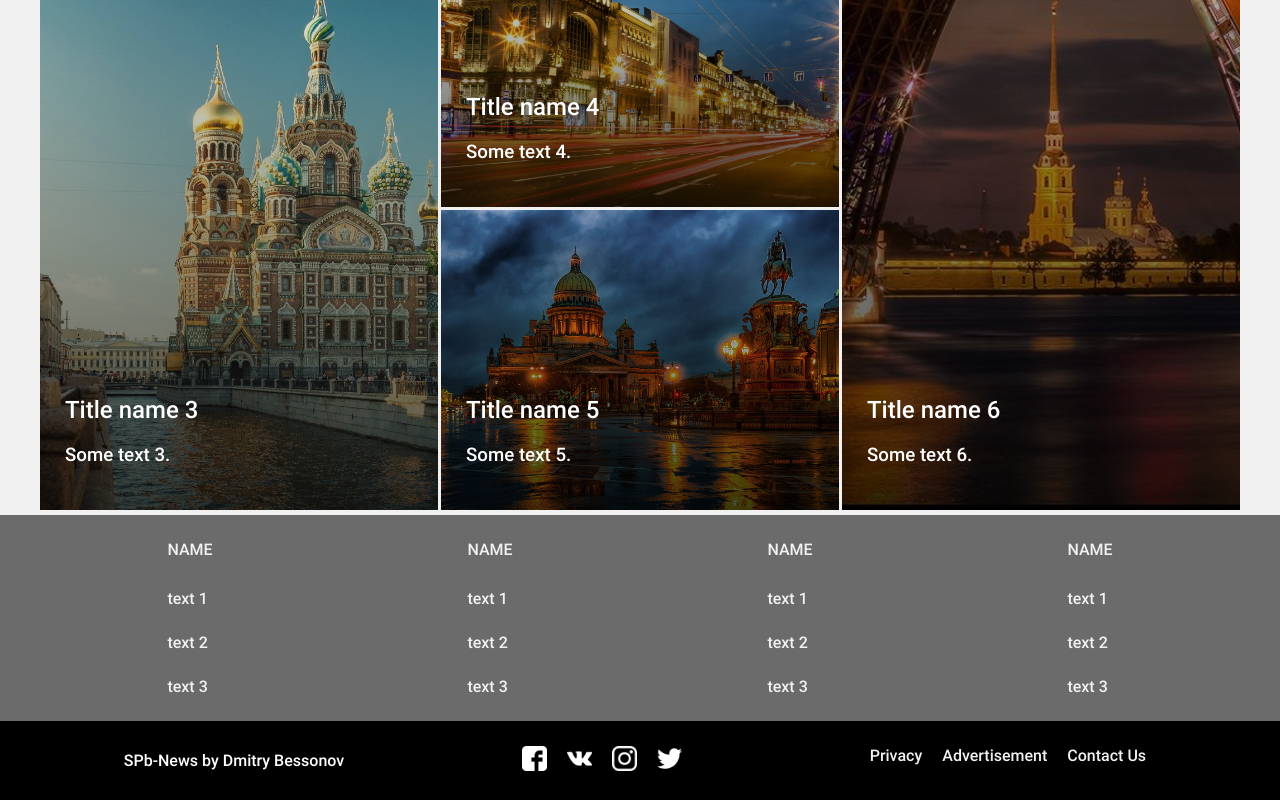
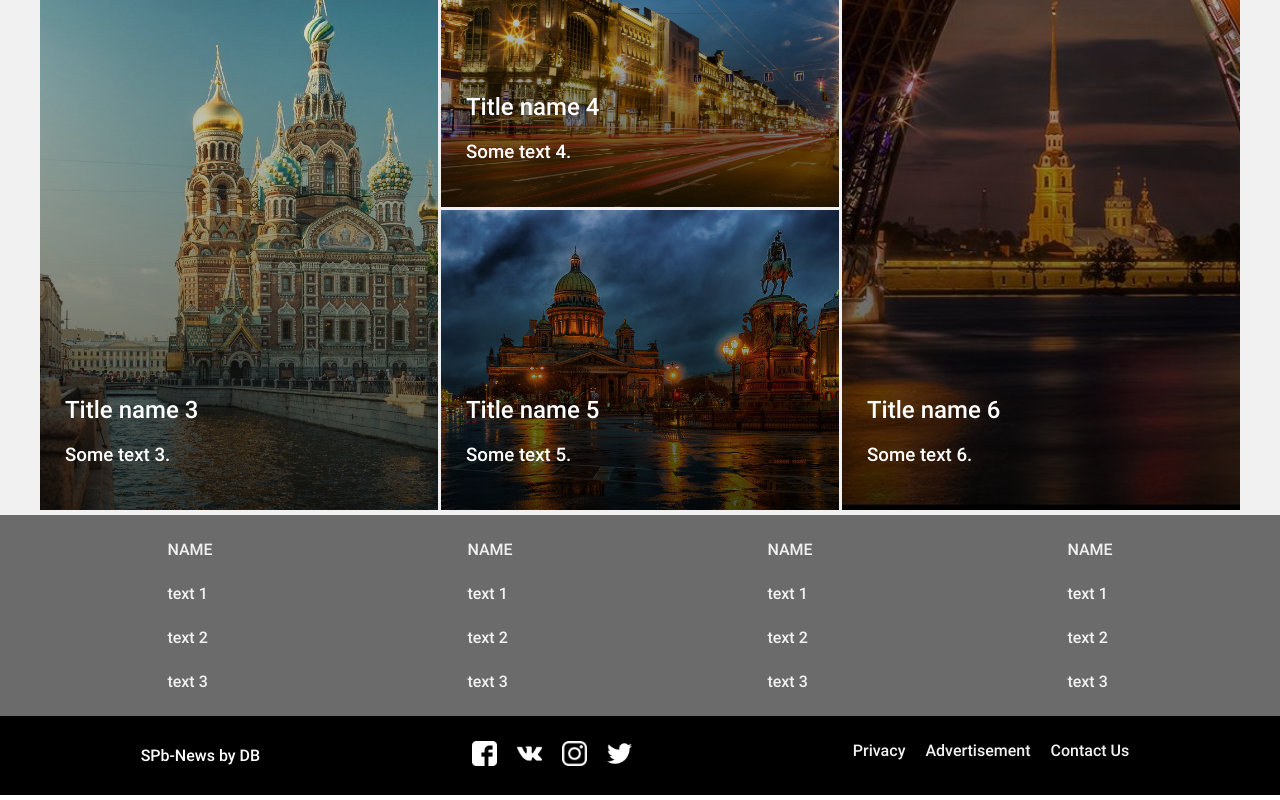
Before and after one commit to bessondi/News-react-app, a React (Create React App) app: page / in a window 1280 px wide. Shown: the part 777-1577 px from the top of the page. Built offline with nearby package versions, Linux system fonts and the light colour scheme.

Commit message:
add footer components

```diff
--- a/src/App.js
+++ b/src/App.js
@@ -8,9 +8,7 @@ import Footer from './components/footer/footer';
 import './App.css';
 
 // TODO:
-// добавить шрифты
-// онфокус на блоки мэйн
-// бургер меню
+// бургер меню при <640
 
 // FIXME:
 
--- a/src/components/footer/footer.jsx
+++ b/src/components/footer/footer.jsx
@@ -1,66 +1,14 @@
 import React, { Component } from 'react';
-import SocialIcons from './socialIcons';
-
-import footerStyle from './footer.module.css';
+import SectionField from './sectionField';
+import FooterFlex from './footerFlex';
 
 
 class Footer extends Component {
     render() {
         return (
             <footer>
-                <div className={footerStyle.sectionField}>
-                    <ul className={footerStyle.sectionСolumns}>
-                        <ul>
-                            <li><a href="#s">Name</a></li>
-                            <li><a href="#s">text 1</a></li>
-                            <li><a href="#s">text 2</a></li>
-                            <li><a href="#s">text 3</a></li>
-                        </ul>
-                        <ul>
-                            <li><a href="#s">Name</a></li>
-                            <li><a href="#s">text 1</a></li>
-                            <li><a href="#s">text 2</a></li>
-                            <li><a href="#s">text 3</a></li>
-                        </ul>
-                        <ul>
-                            <li><a href="#s">Name</a></li>
-                            <li><a href="#s">text 1</a></li>
-                            <li><a href="#s">text 2</a></li>
-                            <li><a href="#s">text 3</a></li>
-                        </ul>
-                        <ul>
-                            <li><a href="#s">Name</a></li>
-                            <li><a href="#s">text 1</a></li>
-                            <li><a href="#s">text 2</a></li>
-                            <li><a href="#s">text 3</a></li>
-                        </ul>
-
-                    </ul>
-                </div>
-
-                <div className={footerStyle.footerFlex}>
-                    <div className={footerStyle.sectionСolumns}>
-
-
-                        <div className={footerStyle.footerLeft}>
-                            <p>SPb-News by Dmitry Bessonov</p>
-                        </div>
-
-                        <div className={footerStyle.footerCenter}>
-                            <SocialIcons />
-                        </div>
-
-                        <div className={footerStyle.footerRight}>
-                            <ul>
-                                <li><a href="#s">Privacy</a></li>
-                                <li><a href="#s">Advertisement</a></li>
-                                <li><a href="#s">Contact Us</a></li>
-                            </ul>
-                        </div>
-
-
-                    </div>
-                </div>
+                <SectionField />
+                <FooterFlex />
             </footer>
         );
     }
--- a/src/components/footer/footer.module.css
+++ b/src/components/footer/footer.module.css
@@ -14,16 +14,25 @@ footer a {
     min-height: 50px;
 }
 
-/* .footerFlex>.sectionСolumns {
-    justify-content: space-between;
-} */
 
-.sectionСolumns>ul>li:first-child {
+/* for gray sectionField */
+.fourColumns {
+    display: flex;
+    flex-direction: column;
+}
+
+.boldStyle {
     font-weight: 700;
     text-transform: uppercase;
-    margin-bottom: 30px;
+    margin: 25px 10px 0 10px;
 }
 
+.sectionField {
+    background-color: #6b6b6b;
+}
+
+
+/* for black footerFlex */
 .footerFlex,
 .footerLeft,
 .footerCenter ul,
@@ -37,27 +46,32 @@ footer a {
     padding: 0;
 }
 
-
 .footerFlex li,
 footer li {
     list-style: none;
     margin: 25px 10px;
 }
 
-.sectionField {
-    background-color: #6b6b6b;
+.sectionСolumns ul {
+    margin: 0;
+    padding: 0;
 }
 
-.sectionСolumns ul {
-    padding: 0;
-}
 
 /* media */
 /* screen > 640 px */
 @media screen and (max-width: 1024px) {
-    .footerFlex>.sectionСolumns {
+    .sectionСolumns {
         flex-direction: column;
         align-items: center;
-        margin: 10px 0;
+    }
+
+    .sectionСolumns ul {
+        display: flex;
+        flex-direction: row;
+    }
+
+    .boldStyle {
+        margin: 25px auto 0;
     }
 }
--- /dev/null
+++ b/src/components/footer/footerFlex.jsx
@@ -0,0 +1,28 @@
+import React from 'react';
+import SocialIcons from "./socialIcons";
+
+import footerStyle from "./footer.module.css";
+
+const FooterFlex = () => {
+    return (
+        <div className={footerStyle.footerFlex}>
+            <div className={footerStyle.sectionСolumns}>
+                <div className={footerStyle.footerLeft}>
+                    <p>SPb-News by DB</p>
+                </div>
+                <div className={footerStyle.footerCenter}>
+                    <SocialIcons />
+                </div>
+                <div className={footerStyle.footerRight}>
+                    <ul>
+                        <li><a href="#s">Privacy</a></li>
+                        <li><a href="#s">Advertisement</a></li>
+                        <li><a href="#s">Contact Us</a></li>
+                    </ul>
+                </div>
+            </div>
+        </div>
+    )
+};
+
+export default FooterFlex;
--- /dev/null
+++ b/src/components/footer/sectionField.jsx
@@ -0,0 +1,53 @@
+import React from 'react';
+import footerStyle from "./footer.module.css";
+
+const Columns = () => {
+    return (
+        <div className={footerStyle.sectionField}>
+            <div className={footerStyle.sectionСolumns}>
+                <div className={footerStyle.fourColumns}>
+                                <span className={footerStyle.boldStyle}>
+                                    <a href="#s">Name</a>
+                                </span>
+                    <ul>
+                        <li><a href="#s">text 1</a></li>
+                        <li><a href="#s">text 2</a></li>
+                        <li><a href="#s">text 3</a></li>
+                    </ul>
+                </div>
+                <div className={footerStyle.fourColumns}>
+                                <span className={footerStyle.boldStyle}>
+                                    <a href="#s">Name</a>
+                                </span>
+                    <ul>
+                        <li><a href="#s">text 1</a></li>
+                        <li><a href="#s">text 2</a></li>
+                        <li><a href="#s">text 3</a></li>
+                    </ul>
+                </div>
+                <div className={footerStyle.fourColumns}>
+                                <span className={footerStyle.boldStyle}>
+                                    <a href="#s">Name</a>
+                                </span>
+                    <ul>
+                        <li><a href="#s">text 1</a></li>
+                        <li><a href="#s">text 2</a></li>
+                        <li><a href="#s">text 3</a></li>
+                    </ul>
+                </div>
+                <div className={footerStyle.fourColumns}>
+                                <span className={footerStyle.boldStyle}>
+                                    <a href="#s">Name</a>
+                                </span>
+                    <ul>
+                        <li><a href="#s">text 1</a></li>
+                        <li><a href="#s">text 2</a></li>
+                        <li><a href="#s">text 3</a></li>
+                    </ul>
+                </div>
+            </div>
+        </div>
+    )
+};
+
+export default Columns;
```
